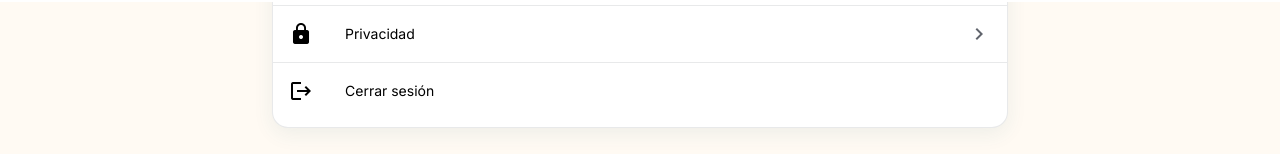
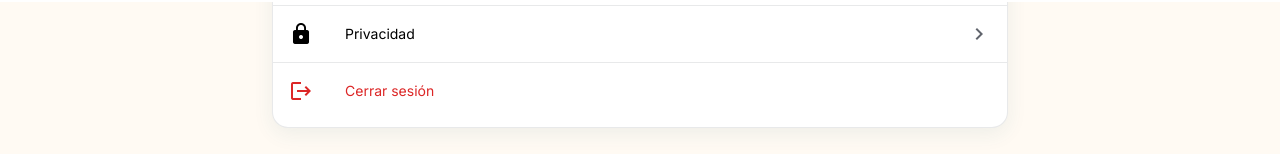
Before and after one commit to morga-dev/talentbridge-web, an Angular app: page /profile-company in a window 1280 px wide. Shown: the part 798-952 px from the top of the page. Built offline with nearby package versions, Linux system fonts and the light colour scheme.

Commit message:
Modification for "warn" classes

```diff
--- a/src/app/features/company/pages/profile/profile.component.html
+++ b/src/app/features/company/pages/profile/profile.component.html
@@ -127,9 +127,9 @@
 
                 <mat-divider></mat-divider>
 
-                <button type="button" mat-list-item (click)="onLogout()">
-                    <mat-icon matListItemIcon class="text-warn">logout</mat-icon>
-                    <span matListItemTitle class="text-warn">Cerrar sesión</span>
+                <button type="button" class="tb-list-item-warn" mat-list-item (click)="onLogout()">
+                    <mat-icon matListItemIcon>logout</mat-icon>
+                    <span matListItemTitle>Cerrar sesión</span>
                 </button>
             </mat-action-list>
         </section>
--- a/src/app/features/student/pages/profile/profile.component.html
+++ b/src/app/features/student/pages/profile/profile.component.html
@@ -164,9 +164,9 @@
 
                 <mat-divider></mat-divider>
 
-                <button type="button" mat-list-item (click)="onLogout()">
-                    <mat-icon matListItemIcon class="text-warn">logout</mat-icon>
-                    <span matListItemTitle class="text-warn">Cerrar sesión</span>
+                <button type="button" class="tb-list-item-warn" mat-list-item (click)="onLogout()">
+                    <mat-icon matListItemIcon>logout</mat-icon>
+                    <span matListItemTitle>Cerrar sesión</span>
                 </button>
             </mat-action-list>
         </section>
--- a/src/styles/material-overrides.scss
+++ b/src/styles/material-overrides.scss
@@ -268,3 +268,10 @@
   --mdc-chip-elevated-container-color: var(--app-minim);
   --mdc-chip-label-text-color: var(--tb-primary);
 }
+
+.mat-mdc-list-item.tb-list-item-warn {
+  .mdc-list-item__primary-text,
+  .mat-icon {
+    color: var(--tb-warn) !important;
+  }
+}
```
